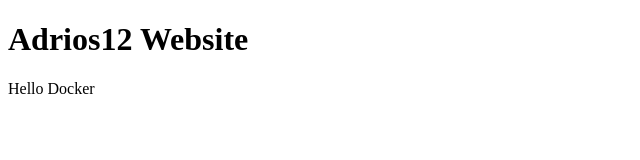
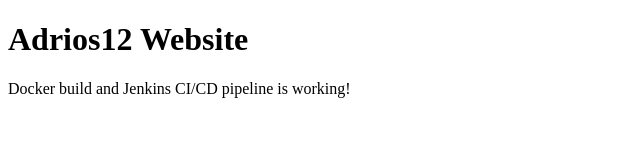
Before and after one commit to amoghpatil-web/Adrios12-Jenkins-Demo, a plain HTML site: page index.html in a window 1280 px wide. Shown: the whole page, without its empty margins (0-640 px from the left). Drawn offline with Linux system fonts and the light colour scheme.

Commit message:
Update content in index.html for CI/CD message

```diff
--- a/index.html
+++ b/index.html
@@ -1,11 +1,12 @@
-
 <!DOCTYPE html>
 <html lang="en">
 <head>
-
+    <meta charset="UTF-8">
+    <meta name="viewport" content="width=device-width, initial-scale=1.0">
+    <title>Adrios12 - Jenkins CI/CD</title>
 </head>
 <body>
     <h1>Adrios12 Website</h1>
-    <p>Hello Docker</p>
+    <p>Docker build and Jenkins CI/CD pipeline is working!</p>
 </body>
 </html>
```
